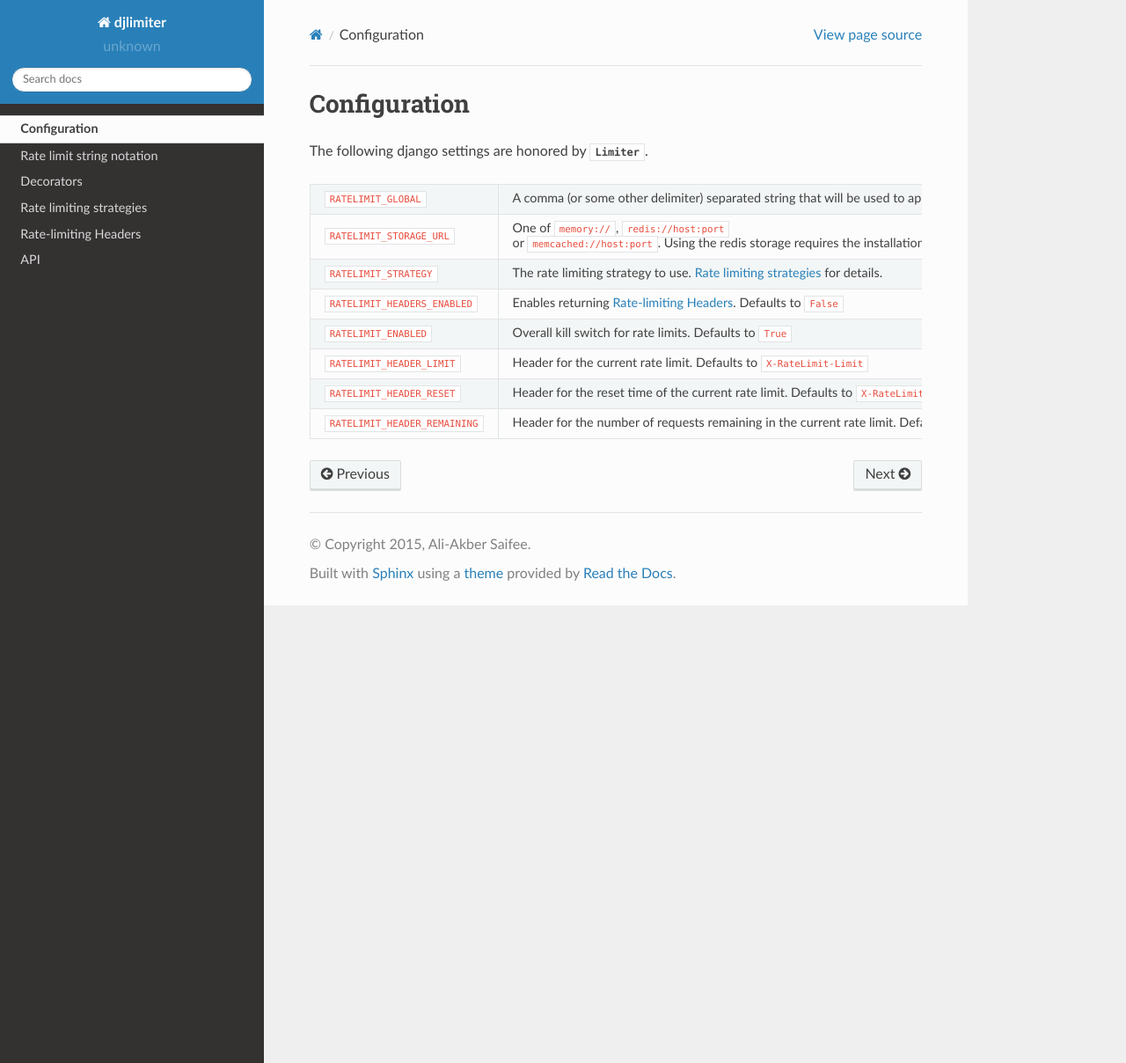
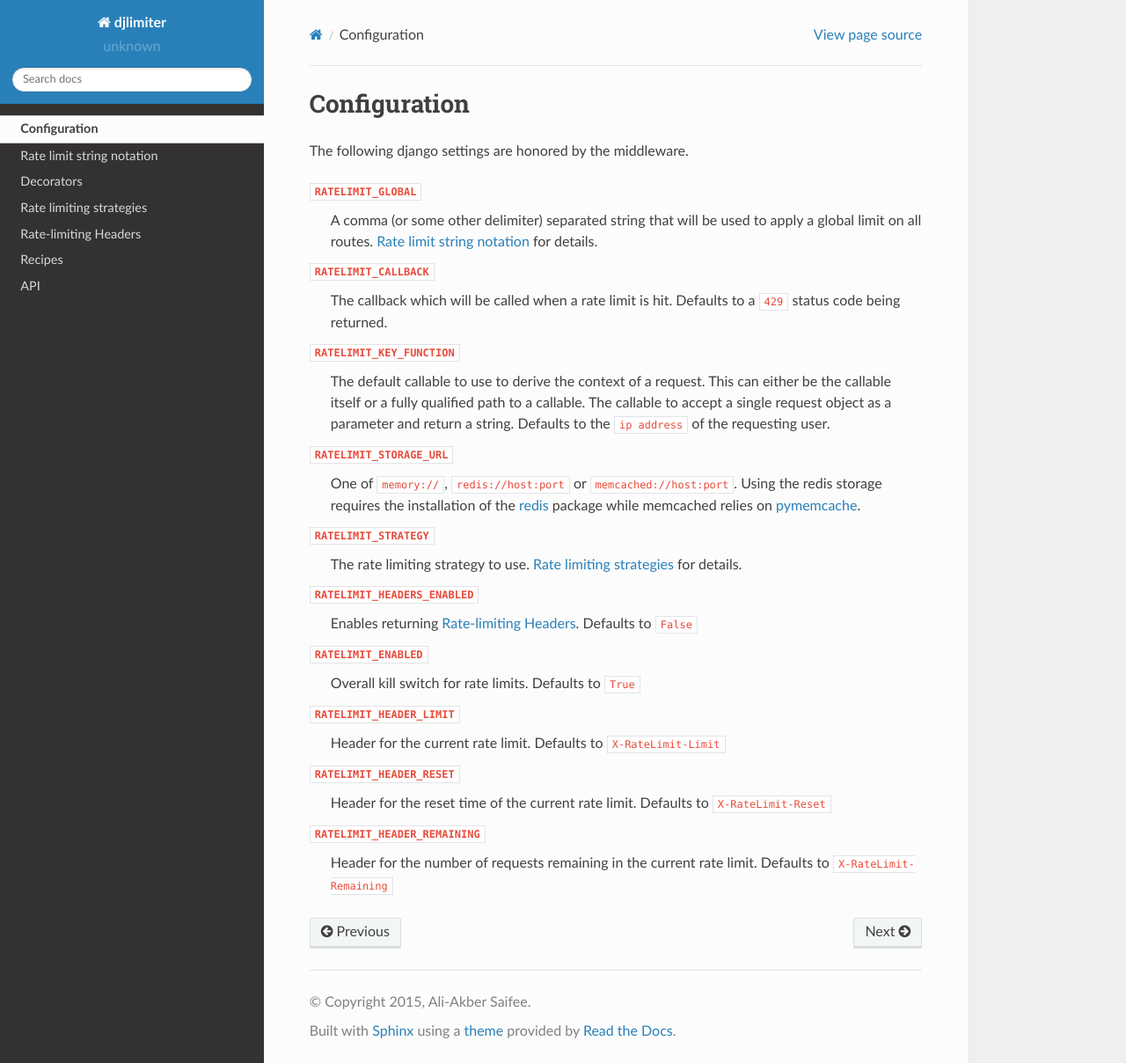
Before and after one commit to alisaifee/djlimiter, a Sphinx documentation site: the page built from doc/source/config.rst, in a window 1280 px wide and 1208 px high. Shown: the whole window at 88% size. Built offline with Sphinx 7.4.7 and the Read the Docs theme 2.0.0, drawn with Linux system fonts in a browser that asks for light colours.

Commit message:
Add recipes and other documentation tweaks

```diff
--- a/doc/source/config.rst
+++ b/doc/source/config.rst
@@ -5,20 +5,33 @@
 
 Configuration
 -------------
-The following django settings are honored by :class:`Limiter`.
+The following django settings are honored by the middleware.
 
 
-============================== ================================================
-``RATELIMIT_GLOBAL``           A comma (or some other delimiter) separated string
-                               that will be used to apply a global limit on all
-                               routes. :ref:`ratelimit-string` for details.
-``RATELIMIT_STORAGE_URL``      One of ``memory://``, ``redis://host:port`` or ``memcached://host:port``.
-                               Using the redis storage requires the installation of the `redis`_ package while memcached relies on `pymemcache`_.
-``RATELIMIT_STRATEGY``         The rate limiting strategy to use.  :ref:`ratelimit-strategy`
-                               for details.
-``RATELIMIT_HEADERS_ENABLED``  Enables returning :ref:`ratelimit-headers`. Defaults to ``False``
-``RATELIMIT_ENABLED``          Overall kill switch for rate limits. Defaults to ``True``
-``RATELIMIT_HEADER_LIMIT``     Header for the current rate limit. Defaults to ``X-RateLimit-Limit``
-``RATELIMIT_HEADER_RESET``     Header for the reset time of the current rate limit. Defaults to ``X-RateLimit-Reset``
-``RATELIMIT_HEADER_REMAINING`` Header for the number of requests remaining in the current rate limit. Defaults to ``X-RateLimit-Remaining``
-============================== ================================================
+``RATELIMIT_GLOBAL``
+    A comma (or some other delimiter) separated string
+    that will be used to apply a global limit on all
+    routes. :ref:`ratelimit-string` for details.
+``RATELIMIT_CALLBACK``
+    The callback which will be called when a rate limit is hit.
+    Defaults to a ``429`` status code being returned.
+``RATELIMIT_KEY_FUNCTION``
+    The default callable to use to derive the context of a request.
+    This can either be the callable itself or a fully qualified path to a callable.
+    The callable to accept a single request object as a parameter and return a string.
+    Defaults to the ``ip address`` of the requesting user.
+``RATELIMIT_STORAGE_URL``
+    One of ``memory://``, ``redis://host:port`` or ``memcached://host:port``.
+    Using the redis storage requires the installation of the `redis`_ package while memcached relies on `pymemcache`_.
+``RATELIMIT_STRATEGY``
+    The rate limiting strategy to use. :ref:`ratelimit-strategy` for details.
+``RATELIMIT_HEADERS_ENABLED``
+    Enables returning :ref:`ratelimit-headers`. Defaults to ``False``
+``RATELIMIT_ENABLED``
+    Overall kill switch for rate limits. Defaults to ``True``
+``RATELIMIT_HEADER_LIMIT``
+    Header for the current rate limit. Defaults to ``X-RateLimit-Limit``
+``RATELIMIT_HEADER_RESET``
+    Header for the reset time of the current rate limit. Defaults to ``X-RateLimit-Reset``
+``RATELIMIT_HEADER_REMAINING``
+    Header for the number of requests remaining in the current rate limit. Defaults to ``X-RateLimit-Remaining``
--- a/doc/source/index.rst
+++ b/doc/source/index.rst
@@ -10,6 +10,7 @@ Rate limiting middleware for Django applications
     string-notation
     decorators
     strategy
+    recipes
     api
 
 
@@ -51,8 +52,7 @@ The above example will result in the following characteristics being applied to
 Every time a request exceeds the rate limit, the view function will not get called and instead
 a `429 <http://tools.ietf.org/html/rfc6585#section-4>`_ http error will be raised.
 
-
-
+Refer to :ref:`recipes` for more examples.
 
 References
 ----------
```
Also changed, not shown: doc/source/recipes.rst (added, +49 -0 lines).
